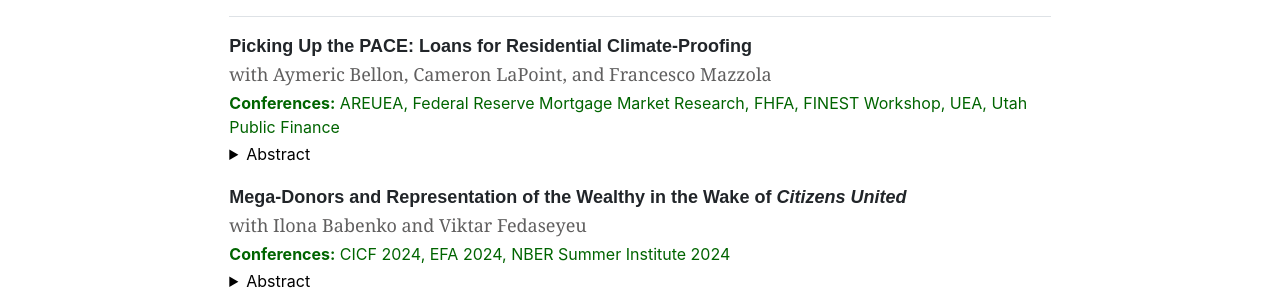
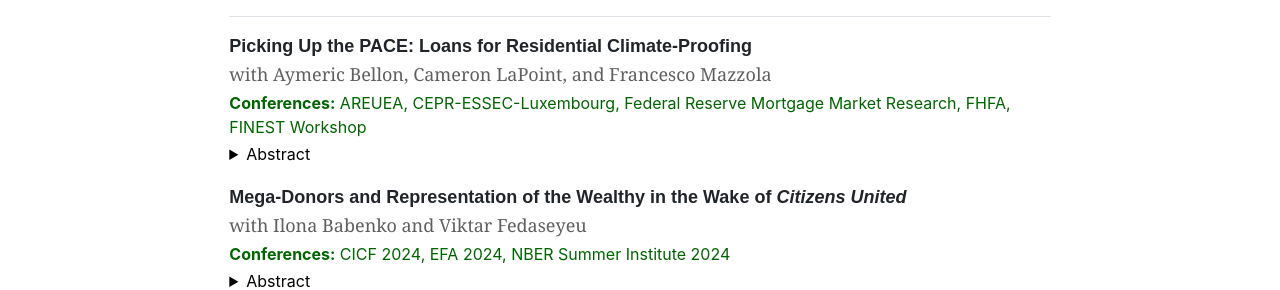
Before and after one commit to guosongxu/guosongxu.github.io, a Jekyll site: the page built from index.md, in a window 1280 px wide. Shown: the part 586-876 px from the top of the page. Built offline with Jekyll 4.4.1, drawn with Linux system fonts in a browser that asks for light colours.

Commit message:
Update home.html

```diff
--- a/_layouts/home.html
+++ b/_layouts/home.html
@@ -17,7 +17,7 @@
 
     <p style="font-family:arial, 'MS Sans Serif', arial;font-size:18px;margin-bottom:1px"><a rel="noreferrer noopener" aria-label=" (opens in a new tab)" href="https://papers.ssrn.com/sol3/papers.cfm?abstract_id=4800611" target="_blank" style="text-decoration:none;"><strong>Picking Up the PACE: Loans for Residential Climate-Proofing</strong></a></p>
     <p style="font-family:georgia;font-size:18px;margin-bottom:3px;color:#605F5F">with Aymeric Bellon, Cameron LaPoint, and Francesco Mazzola</p>
-    <p style="font-size:16px;margin-bottom:3px;color:#006400"><strong>Conferences:</strong> AREUEA, Federal Reserve Mortgage Market Research, FHFA, FINEST Workshop, UEA, Utah Public Finance</p>
+    <p style="font-size:16px;margin-bottom:3px;color:#006400"><strong>Conferences:</strong> AREUEA, CEPR-ESSEC-Luxembourg, Federal Reserve Mortgage Market Research, FHFA, FINEST Workshop</p>
     <details>
       <summary>Abstract</summary>
       <p>
```
